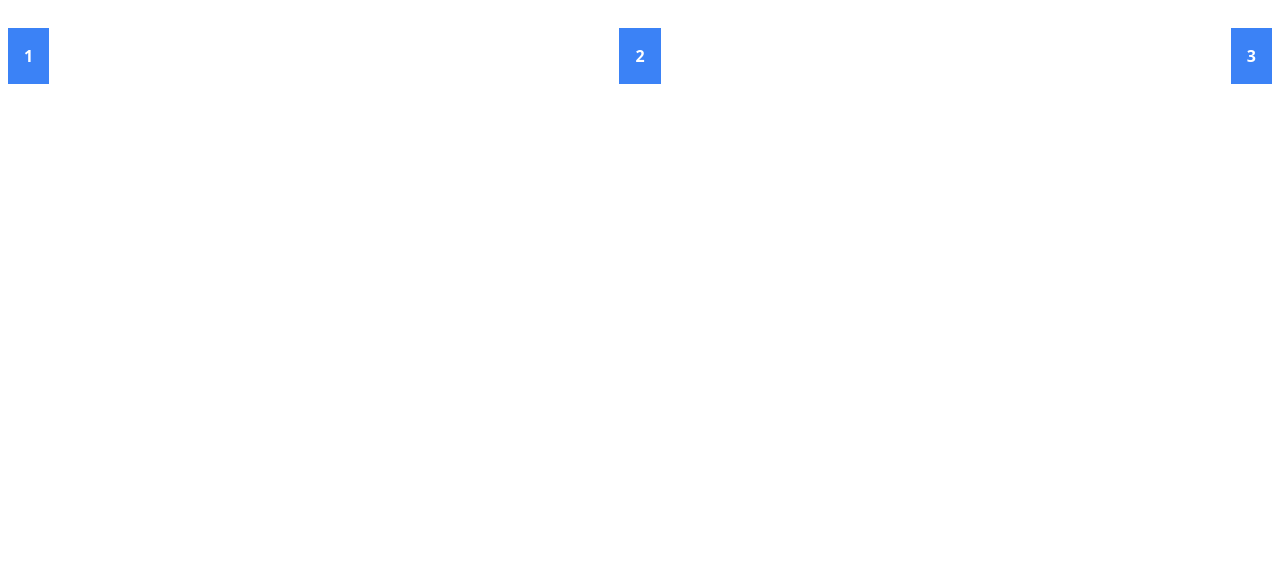
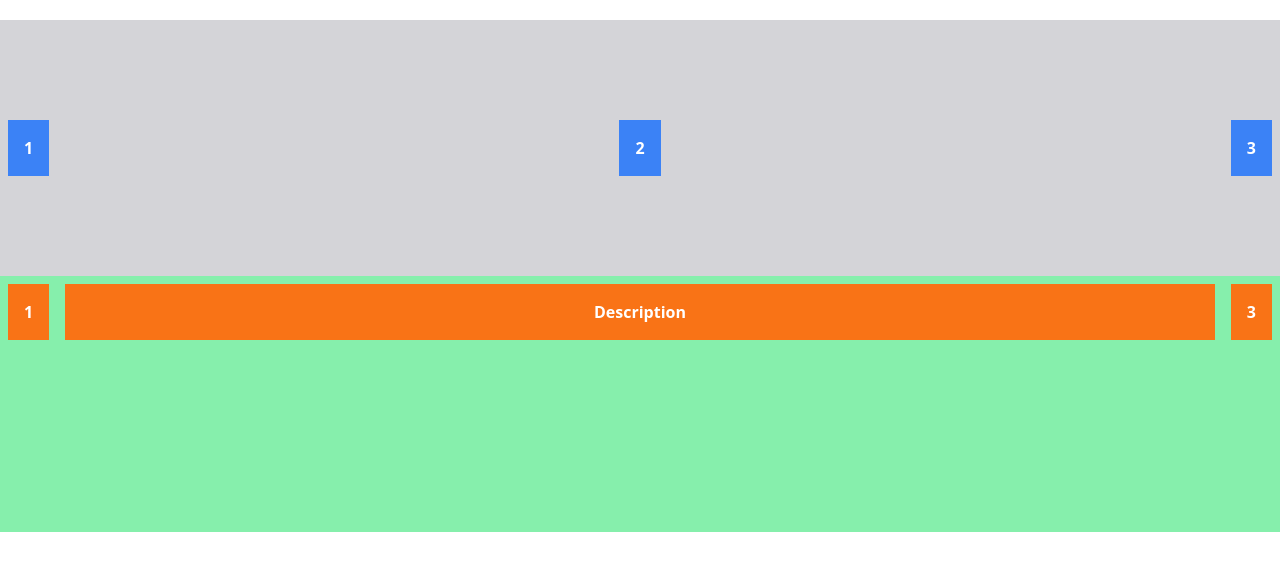
Before and after one commit to Eifro/curso-tailwindcss, a plain HTML site: page flexbox.html in a window 1280 px wide. Drawn offline with nearby package versions, Linux system fonts and the light colour scheme.

Commit message:
flex end

```diff
--- a/flexbox.html
+++ b/flexbox.html
@@ -9,10 +9,17 @@
   <script src="https://cdn.tailwindcss.com"></script>
 </head>
 <body class="container mx-auto mt-5 text-center text-white font-bold">
-  <div class="flex justify-between">
+  <!-- flex, justify-content, align-items -->
+  <div class="flex justify-between h-64 items-center bg-zinc-300">
     <div class="bg-blue-500 p-4 m-2">1</div>
     <div class="bg-blue-500 p-4 m-2">2</div>
     <div class="bg-blue-500 p-4 m-2">3</div>
   </div>
+  <!-- wrap, align-content, flex-1 -->
+  <div class="flex flex-wrap h-64 bg-green-300 items-start justify-between">
+    <div class="bg-orange-500 p-4 m-2">1</div>
+    <div class="flex-1 bg-orange-500 p-4 m-2">Description</div>
+    <div class="bg-orange-500 p-4 m-2">3</div>
+  </div>
 </body>
 </html>
```
